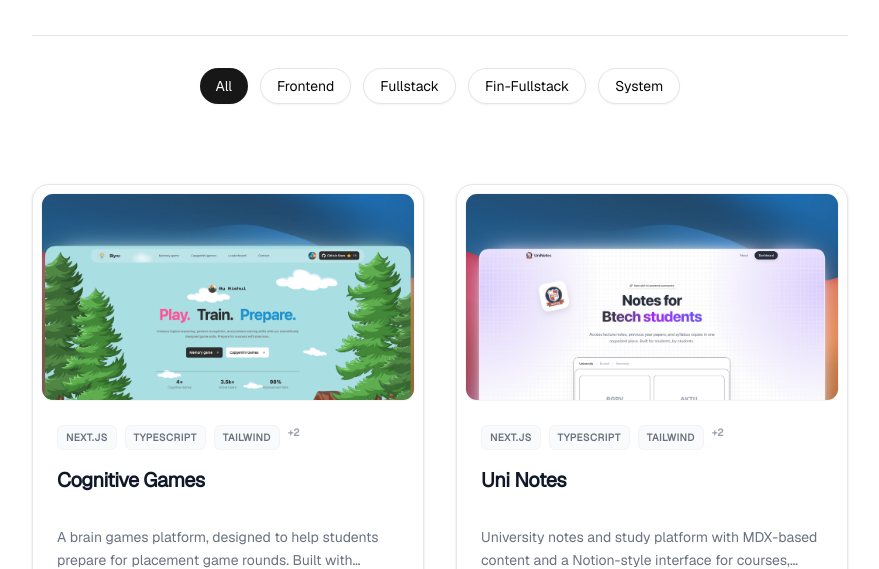
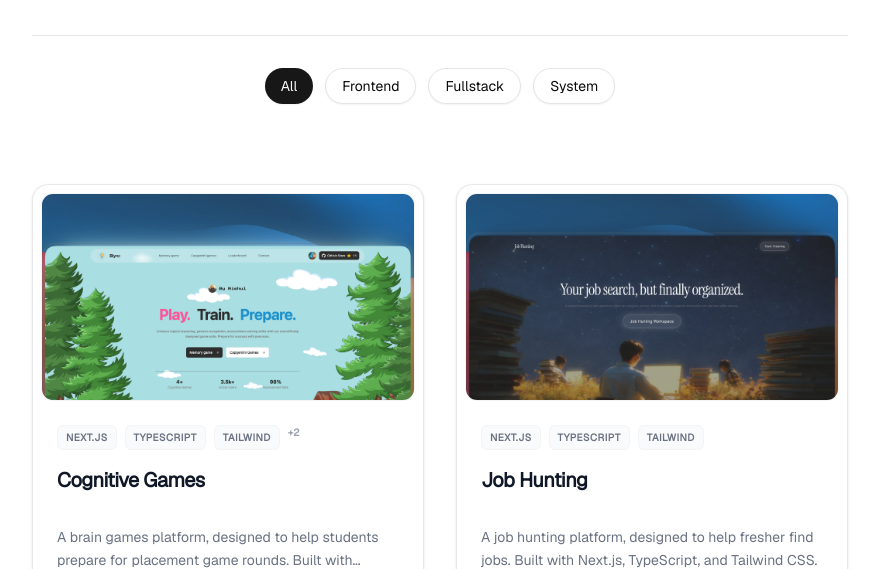
Before and after one commit to NishulDhakar/Portfolio, a Next.js app: page /projects in a window 1280 px wide. Shown: the part 231-800 px from the top of the page, without its empty margins (200-1079 px from the left). Built offline with nearby package versions, Linux system fonts and the light colour scheme; no server answers.

Commit message:
update projects

```diff
--- a/src/app/projects/ProjectsPageClient.tsx
+++ b/src/app/projects/ProjectsPageClient.tsx
@@ -21,7 +21,7 @@ export default function ProjectsPageClient() {
         (project) => filter === "All" || project.type === filter
     );
 
-    const types = ["All", "Frontend", "Fullstack", "Fin-Fullstack", "System"];
+    const types = ["All", "Frontend", "Fullstack", "System"];
 
     return (
         <div className={containerClassName}>
--- a/src/data/Projects.tsx
+++ b/src/data/Projects.tsx
@@ -11,6 +11,22 @@ export const projectsData: ProjectCardProps[] = [
     status: "running",
     image: "/Projects/game.jpeg",
     technologies: ["Next.js", "TypeScript", "Tailwind", "Framer Motion", "PostgreSQL"],
+    type: "Fullstack",
+    // viewDetails: {
+    //   type: "Details",
+    //   href: "/projects/blync",
+    // },
+  },
+
+    {
+    title: "Job Hunting",
+    href: "https://jobshunting.vercel.app/",
+    github: "https://github.com/NishulDhakar/JobHunting",
+    description:
+      "A job hunting platform, designed to help fresher find jobs. Built with Next.js, TypeScript, and Tailwind CSS.",
+    status: "running",
+    image: "/Projects/jobs.jpeg",
+    technologies: ["Next.js", "TypeScript", "Tailwind"],
     type: "Fullstack",
     // viewDetails: {
     //   type: "Details",
@@ -90,7 +106,7 @@ export const projectsData: ProjectCardProps[] = [
     status: "running",
     image: "/Projects/invest.jpeg",
     technologies: ["Next.js", "TypeScript", "Tailwind", "Inngest", "MongoDB",],
-    type: "Fin-Fullstack",
+    type: "Fullstack",
     // viewDetails: {
     //   type: "Details",
     //   href: "/projects/simple-invest",
@@ -171,7 +187,7 @@ export const projectsData: ProjectCardProps[] = [
     status: "running",
     image: "/Projects/pay.jpeg",
     technologies: ["React", "Tailwind", "Node.js", "MongoDB"],
-    type: "Fin-Fullstack",
+    type: "Fullstack",
     // viewDetails: {
     //   type: "Details",
     //   href: "/quickpay",
```
Also changed, not shown: public/Projects/jobs.jpeg (added).
